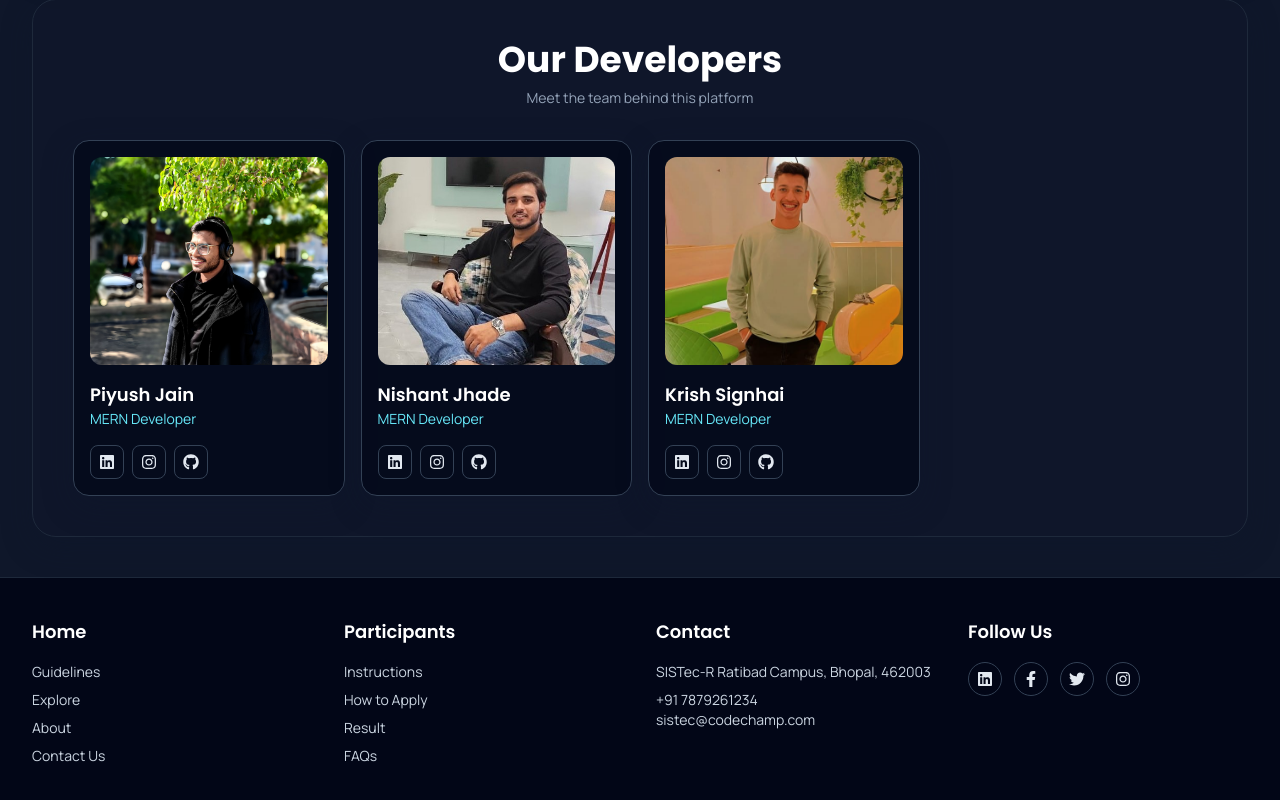
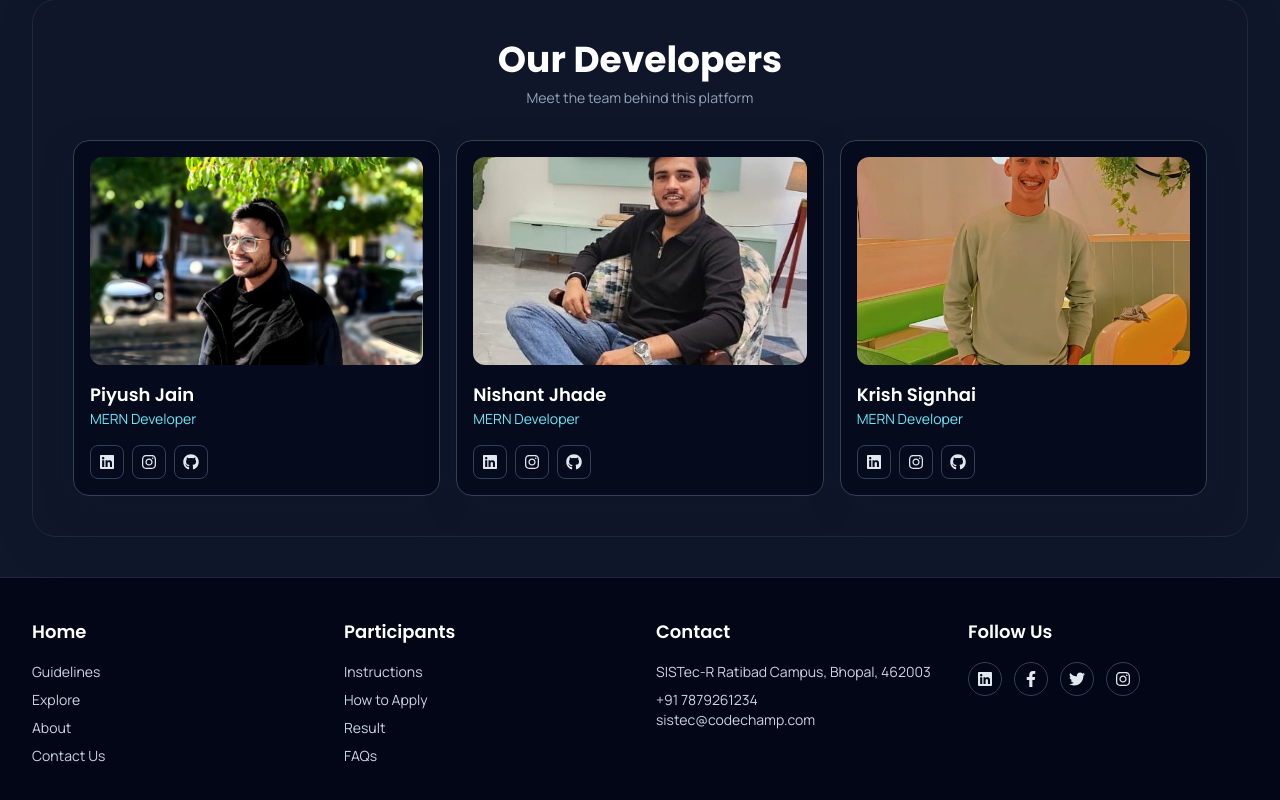
Before and after one commit to nishant-x/Coding-Ka-Cricket, a React (Vite) app in the folder JPlPPLFrontend/: page / in a window 1280 px wide. Shown: the part 4052-4852 px from the top of the page. Built offline with nearby package versions, Linux system fonts and the light colour scheme.

Commit message:
Update DeveloperCards.jsx

```diff
--- a/JPlPPLFrontend/src/Componentes/DeveloperCards/DeveloperCards.jsx
+++ b/JPlPPLFrontend/src/Componentes/DeveloperCards/DeveloperCards.jsx
@@ -92,7 +92,7 @@
           </div>
         </div>
       ) : (
-        <div className="grid gap-4 sm:grid-cols-2 xl:grid-cols-4">
+        <div className="grid gap-4 sm:grid-cols-2 xl:grid-cols-3">
           {cards.map((card) => (
             <DeveloperCard key={card.name} card={card} />
           ))}
```
